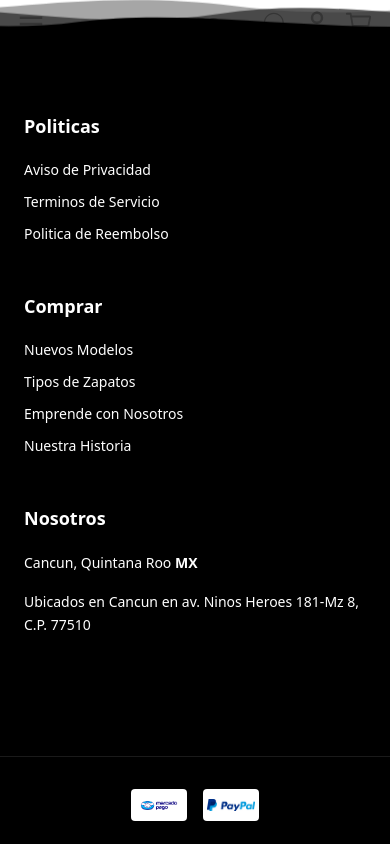
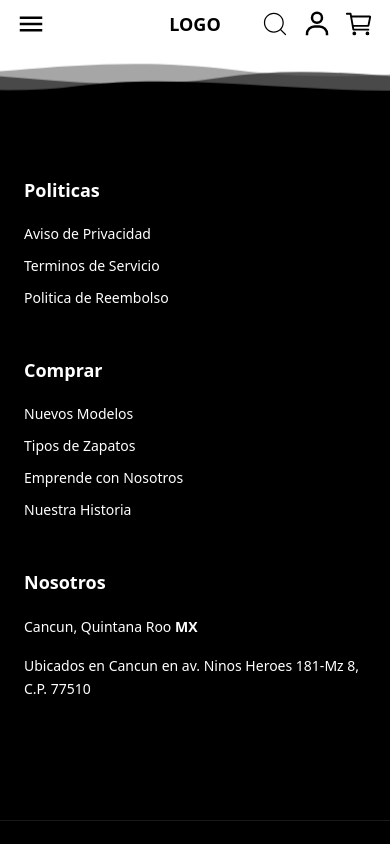
Before and after one commit to Luis-J-Quintana/Ecommerce-CalzdadosJuarez, a Next.js app in the folder frontend/: page / in a window 390 px wide. Shown: the top 844 px of the page. Built offline with nearby package versions, Linux system fonts and the light colour scheme; what @iconify/tailwind4 would draw is missing.

Commit message:
fix: arreglo de sobreposicionamiento sobre el contenido de la página

```diff
--- a/frontend/app/layout.tsx
+++ b/frontend/app/layout.tsx
@@ -19,8 +19,9 @@
     >
       <body className="min-h-screen flex flex-col">
         <Header></Header>
-        <main className="flex-1">{children}</main>
+        <main className="flex-1 pb-16 sm:pb-20">{children}</main>
         <Footer></Footer>
+
 
       </body>
     </html>
```
